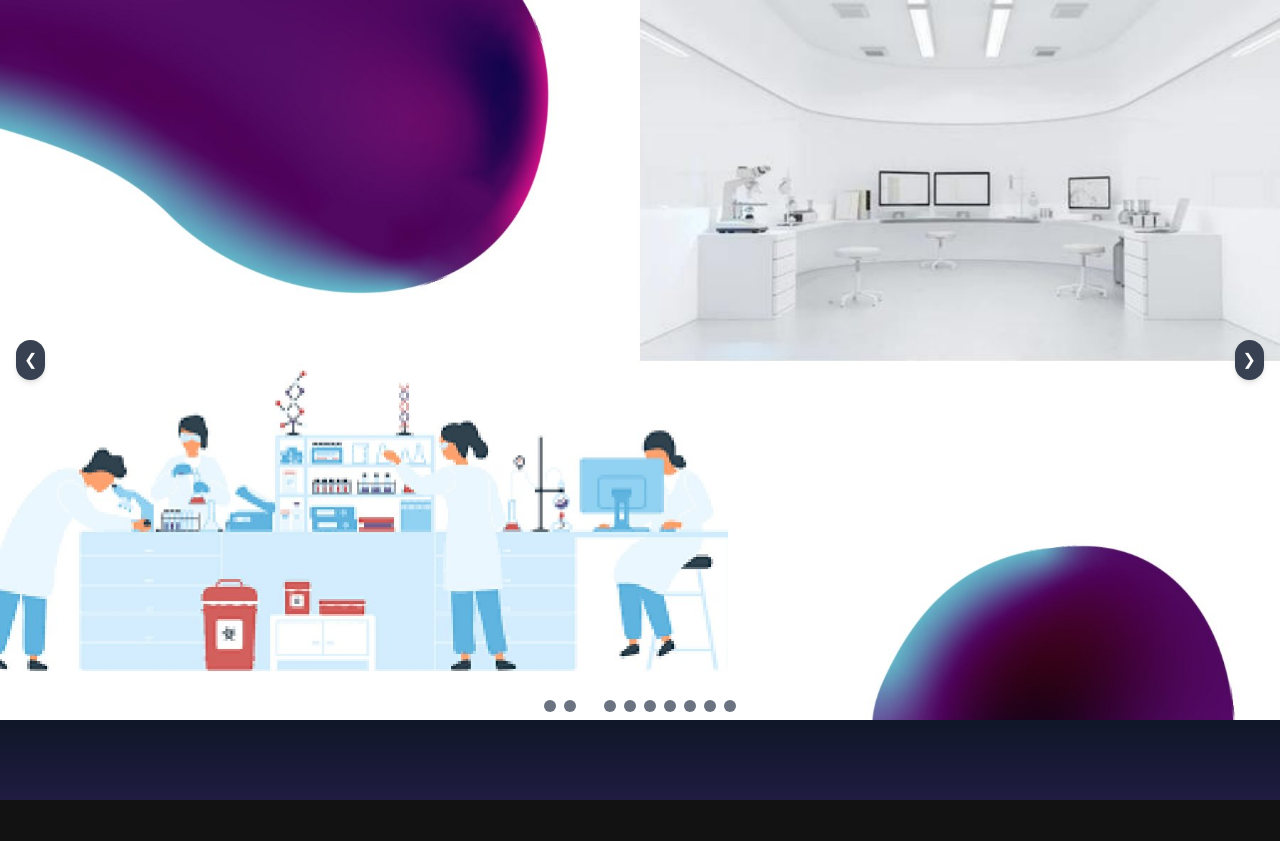
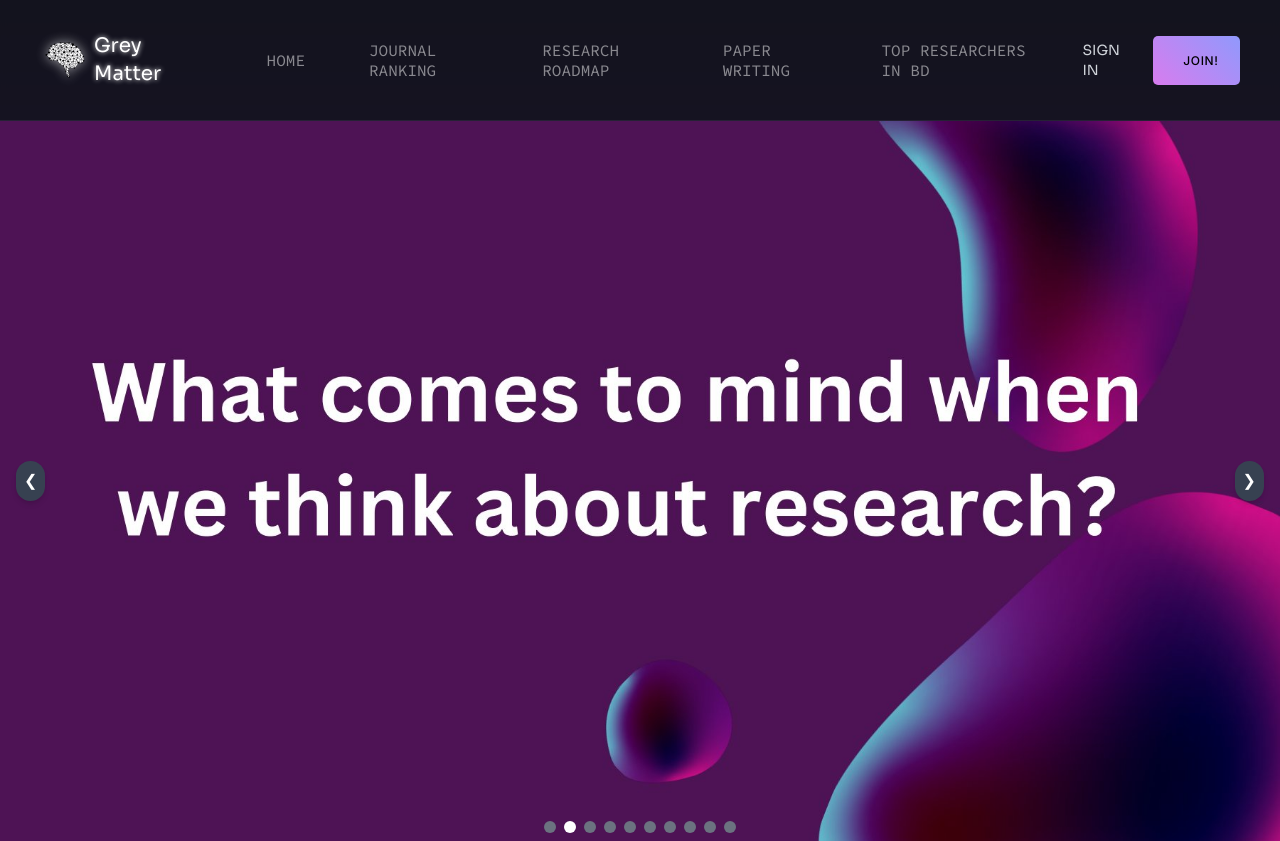
Before and after one commit to pr0ximaCent/Grey-Matter, a React (Vite) app: page /paper-writing in a window 1280 px wide. Before the commit the page ends 800 px from the top, so only its background shows below. Built offline with nearby package versions, Linux system fonts and the light colour scheme.

Commit message:
Added navbar to all pages

```diff
--- a/package.json
+++ b/package.json
@@ -5,6 +5,7 @@
   "type": "module",
   "scripts": {
     "dev": "vite",
+    "prod_dev": "vite --mode production",
     "build": "vite build",
     "lint": "eslint . --ext js,jsx --report-unused-disable-directives --max-warnings 0",
     "preview": "vite preview"
@@ -20,7 +21,6 @@
     "@fortawesome/react-fontawesome": "^0.2.2",
     "@mui/icons-material": "^5.16.1",
     "@mui/material": "^5.16.1",
-    "flowbite": "^2.5.1",
     "install": "^0.13.0",
     "ldrs": "^1.0.2",
     "npm": "^10.8.2",
--- a/src/App.jsx
+++ b/src/App.jsx
@@ -10,10 +10,10 @@ import FAQ from "./components/Faq"
 const App = () => {
   return (
     <>
-      <div className="pt-[4.75rem] lg:pt-[5.25rem] overflow-hidden">
-        <LinesComponent />
+      <div className="overflow-hidden">
 
         <Header />
+        <LinesComponent />
         <Hero />
         <Benefits />
 
--- a/src/components/Header.jsx
+++ b/src/components/Header.jsx
@@ -87,7 +87,7 @@ const Header = () => {
     return (
         <div className="relative z-50">
             <div
-                className="fixed top-0 left-0 w-full border-b border-n-6 lg:bg-n-7/90 lg:backdrop-blur-sm bg-n-8/90 backdrop-blur-sm">
+                className="top-0 left-0 w-full border-b border-n-6 lg:bg-n-7/90 lg:backdrop-blur-sm bg-n-8/90 backdrop-blur-sm">
                 <div className="flex items-center justify-between px-5 lg:px-7.5 xl:px-10 py-4 lg:py-6">
                     <a
                         className="block w-[10rem] lg:w-[12rem] xl:mr-8 cursor-pointer"
--- a/src/components/design/PaperWriting.jsx
+++ b/src/components/design/PaperWriting.jsx
@@ -1,4 +1,5 @@
-import React, { useState, useEffect } from "react";
+import {useEffect, useState} from "react";
+import Header from "../Header.jsx";
 
 const Carousel = () => {
     const [currentIndex, setCurrentIndex] = useState(0);
@@ -21,10 +22,12 @@ const Carousel = () => {
     }, [slideIdx.length]);
 
     return (
-        <div className="mx-auto relative w-full h-full xl:w-[1280px] overflow-hidden">
+        <div>
+            <Header/>
+            <div className=" mx-auto relative w-full h-full xl:w-[1280px] overflow-hidden">
                 <div
                     className="flex transition-transform ease-out duration-500"
-                style={{ transform: `translateX(-${currentIndex * 100}%)` }}
+                    style={{transform: `translateX(-${currentIndex * 100}%)`}}
                 >
                     {slideIdx.map((slide, index) => (
                         <img
@@ -68,6 +71,7 @@ const Carousel = () => {
                     ))}
                 </div>
             </div>
+        </div>
     );
 };
 
--- a/src/components/design/wanna_be_researcher.jsx
+++ b/src/components/design/wanna_be_researcher.jsx
@@ -1,6 +1,7 @@
 // eslint-disable-next-line no-unused-vars
 import React, {useEffect, useState} from 'react';
 import constant_data from "../../constants.js";
+import Header from "../Header.jsx";
 
 function WannaBeResearcher() {
 
@@ -70,8 +71,13 @@ function WannaBeResearcher() {
     }, []);
     return (
         <div>
+            <Header/>
+
+            <div
+                className={"flex"}
+            >
                 <aside id="default-sidebar"
-                   className="fixed w-64 top-0 left-0 z-40 h-screen transition-transform -translate-x-full sm:translate-x-0"
+                       className="w-64 top-0 left-0 z-40 h-[120vh] transition-transform -translate-x-full sm:translate-x-0"
                        aria-label="Sidebar">
                     <div className="h-full px-3 py-4 overflow-y-auto bg-gray-50 dark:bg-gray-800">
                         <ul className="space-y-2 font-medium">
@@ -95,7 +101,7 @@ function WannaBeResearcher() {
                     </div>
                 </aside>
 
-            <div className="p-4 sm:ml-64">
+                <div className="p-4 ">
                     <div className="flex flex-wrap -mx-2">
                         {scholarData.map((benefit, index) => (
                             <div key={index} className="w-full sm:w-1/2 lg:w-1/3 px-2 mb-4">
@@ -179,7 +185,7 @@ function WannaBeResearcher() {
                         ))}
                     </div>
                 </div>
-
+            </div>
         </div>
     );
 }
```
Lines whose indentation alone changed are shown as unchanged.
